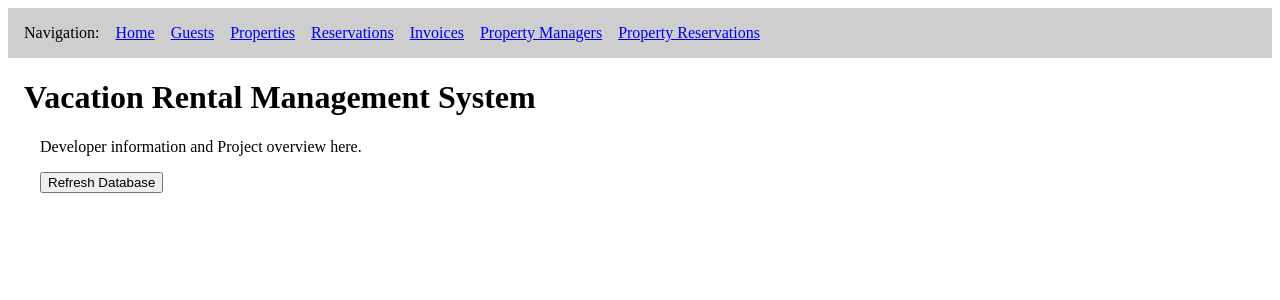
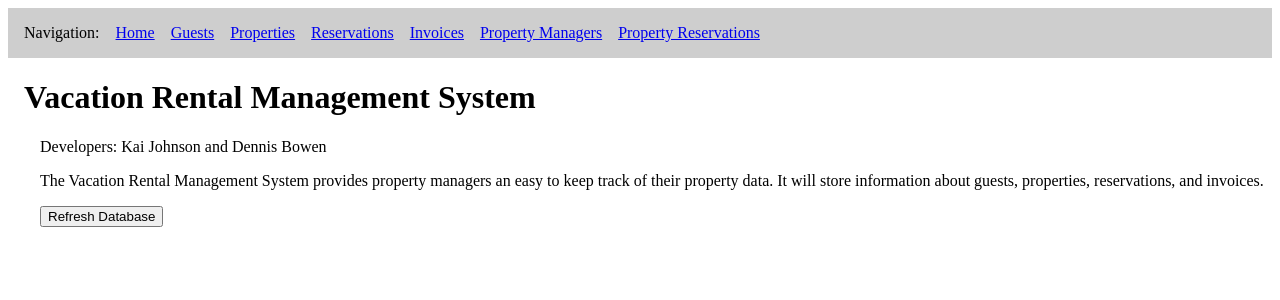
Before and after one commit to DennisMBowen/Vacation_Rentals, a React (Vite) app in the folder final_project/frontend/: page / in a window 1280 px wide. Shown: the top 300 px of the page. Built offline with nearby package versions, Linux system fonts and the light colour scheme.

Commit message:
updated project description

```diff
--- a/final_project/frontend/reactServer.cjs
+++ b/final_project/frontend/reactServer.cjs
@@ -10,7 +10,7 @@ const path = require('path');
 const app = express();
 
 // Hardcode react PORT here, but this is normally done inside .env file
-const PORT = 50090;
+const PORT = 50099;
 
 // Serve the stat files from the React app located in the build footer '/dist'
 // React router will take over front end routing
--- a/final_project/frontend/src/pages/Home.jsx
+++ b/final_project/frontend/src/pages/Home.jsx
@@ -31,7 +31,9 @@ function Home({ backendURL }) {
         <>
             <h1>Vacation Rental Management System</h1>
             <div className="homepageDescription">
-                <p>Developer information and Project overview here.</p>
+                <p>Developers: Kai Johnson and Dennis Bowen</p>
+                <p>The Vacation Rental Management System provides property managers an easy to keep track of
+                    their property data. It will store information about guests, properties, reservations, and invoices.</p>
                 <button onClick={handleRefresh}>Refresh Database</button>
             </div>
         </>
```
